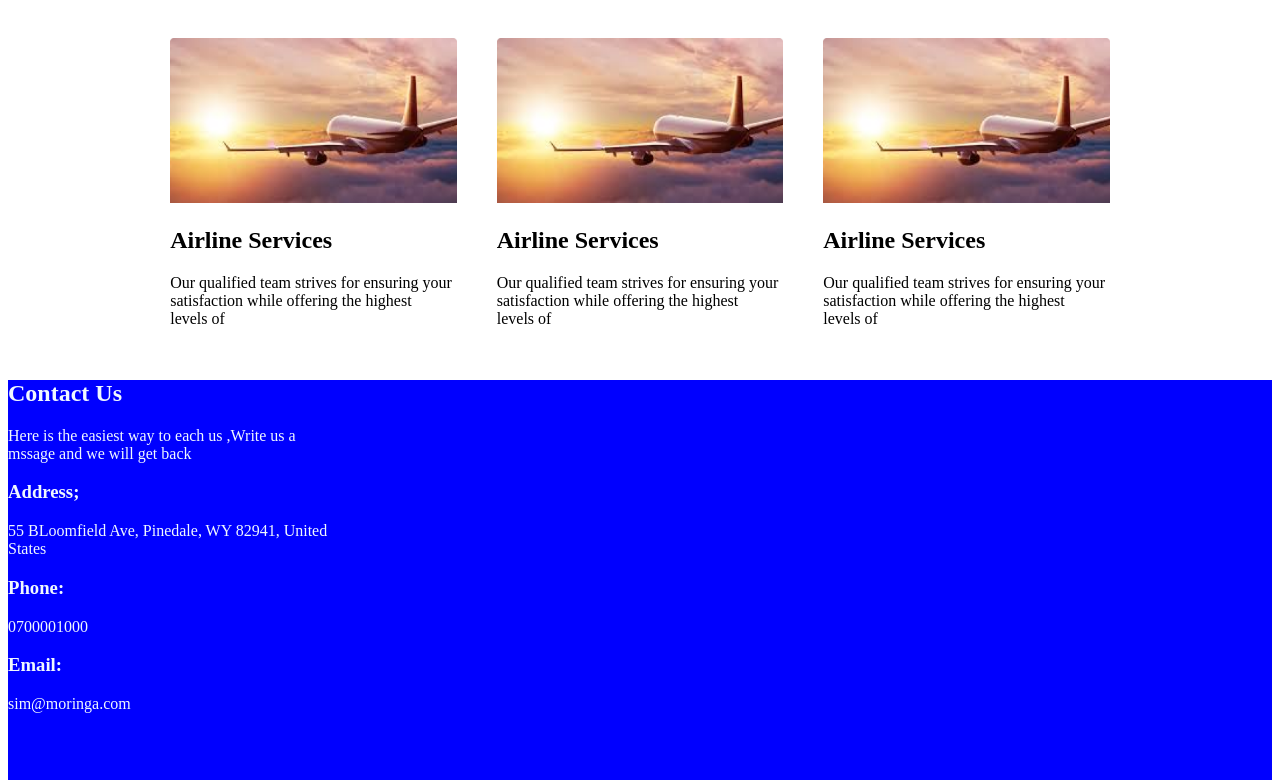
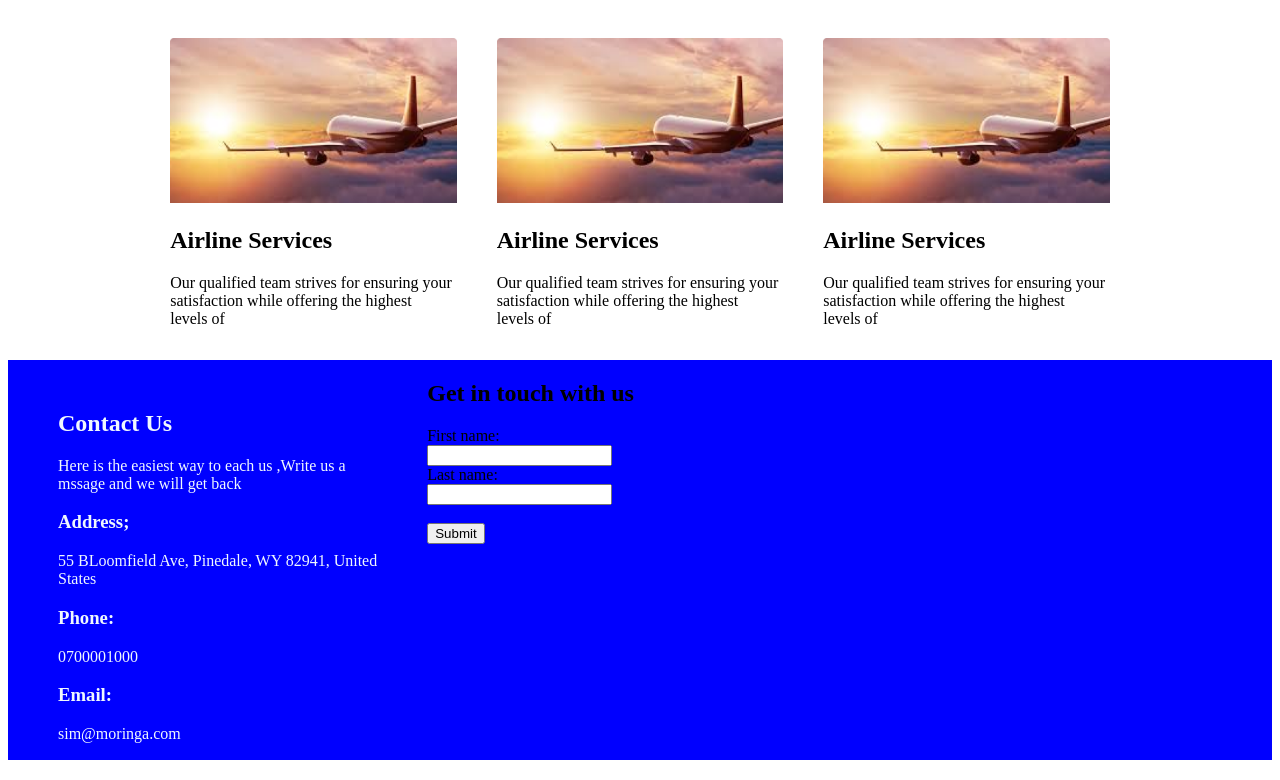
Before and after one commit to Joseph-Wairimu/my-services, a plain HTML site: page index.html in a window 1280 px wide. Shown: the part 1283-2063 px from the top of the page. Drawn offline with Linux system fonts and the light colour scheme.

Commit message:
adding info card

```diff
--- a/index.css
+++ b/index.css
@@ -86,11 +86,12 @@ position: relative;
     justify-content: center;
 }
 .contacts{
-
+      display: flex;
     height: 400px;
     background-color: blue;
 
 }
 #us{
     color: aliceblue;
+    padding: 30px 50px;
 }
--- a/index.html
+++ b/index.html
@@ -85,12 +85,26 @@
                  <p>0700001000</p>
                  <h3>Email:</h3>
                  <p>sim@moringa.com</p>
-                             </div>
+                          </div>
+                          <div class="card">
+                            <h2>Get in touch with us</h2>
+                            <form action="/action_page.php">
+                                <label for="fname">First name:</label><br>
+                                <input type="text" id="fname" name="fname"><br>
+                                <label for="lname">Last name:</label><br>
+                                <input type="text" id="lname" name="lname"><br><br>
+                                <input type="submit" value="Submit">
+                              </form>
+                          </div>
+
+                       </div>
 
 
 
 
-                      </div>
+
+
+
 
 
 
@@ -121,8 +135,5 @@
 
 
 
-
-
-
 </body>
 </html>
```
